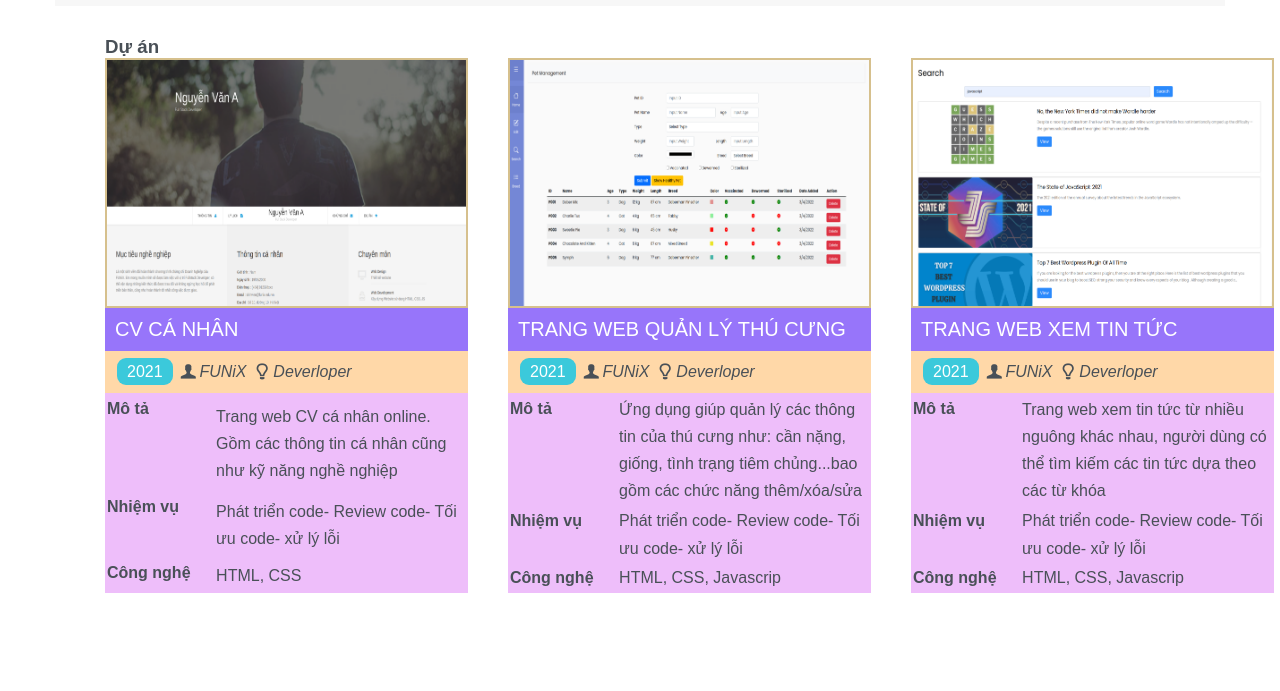
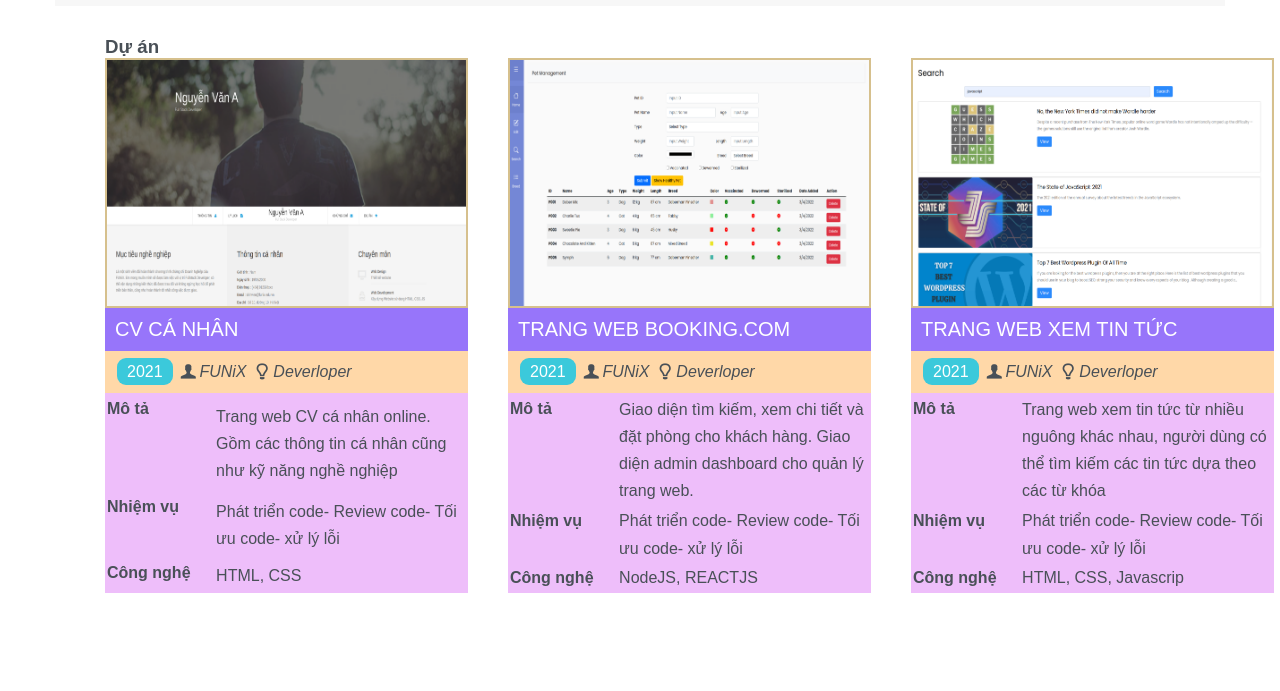
Before and after one commit to liemFX20140/web-cv, a plain HTML site: page index.html in a window 1280 px wide. Shown: the part 1959-2650 px from the top of the page. Drawn offline with Linux system fonts and the light colour scheme.

Commit message:
Please enter the commit message for your changes. Lines starting

```diff
--- a/index.html
+++ b/index.html
@@ -240,7 +240,7 @@
             </div>
             <div class="project-detail">
               <img src="css\project_2.png" style="width: 363px" />
-              <div class="project-name">Trang web quản lý thú cưng</div>
+              <div class="project-name">Trang web booking.com</div>
               <div class="project-role">
                 <i class="icon-user-1">FUNiX</i>
                 <i class="icon-lamp">Deverloper</i>
@@ -249,9 +249,8 @@
                 <tr>
                   <th>Mô tả</th>
                   <td>
-                    Ứng dụng giúp quản lý các thông tin của thú cưng như: cần
-                    nặng, giống, tình trạng tiêm chủng...bao gồm các chức năng
-                    thêm/xóa/sửa
+                    Giao diện tìm kiếm, xem chi tiết và đặt phòng cho khách
+                    hàng. Giao diện admin dashboard cho quản lý trang web.
                   </td>
                 </tr>
                 <tr>
@@ -260,7 +259,7 @@
                 </tr>
                 <tr>
                   <th>Công nghệ</th>
-                  <td>HTML, CSS, Javascrip</td>
+                  <td>NodeJS, REACTJS</td>
                 </tr>
               </table>
             </div>
```
